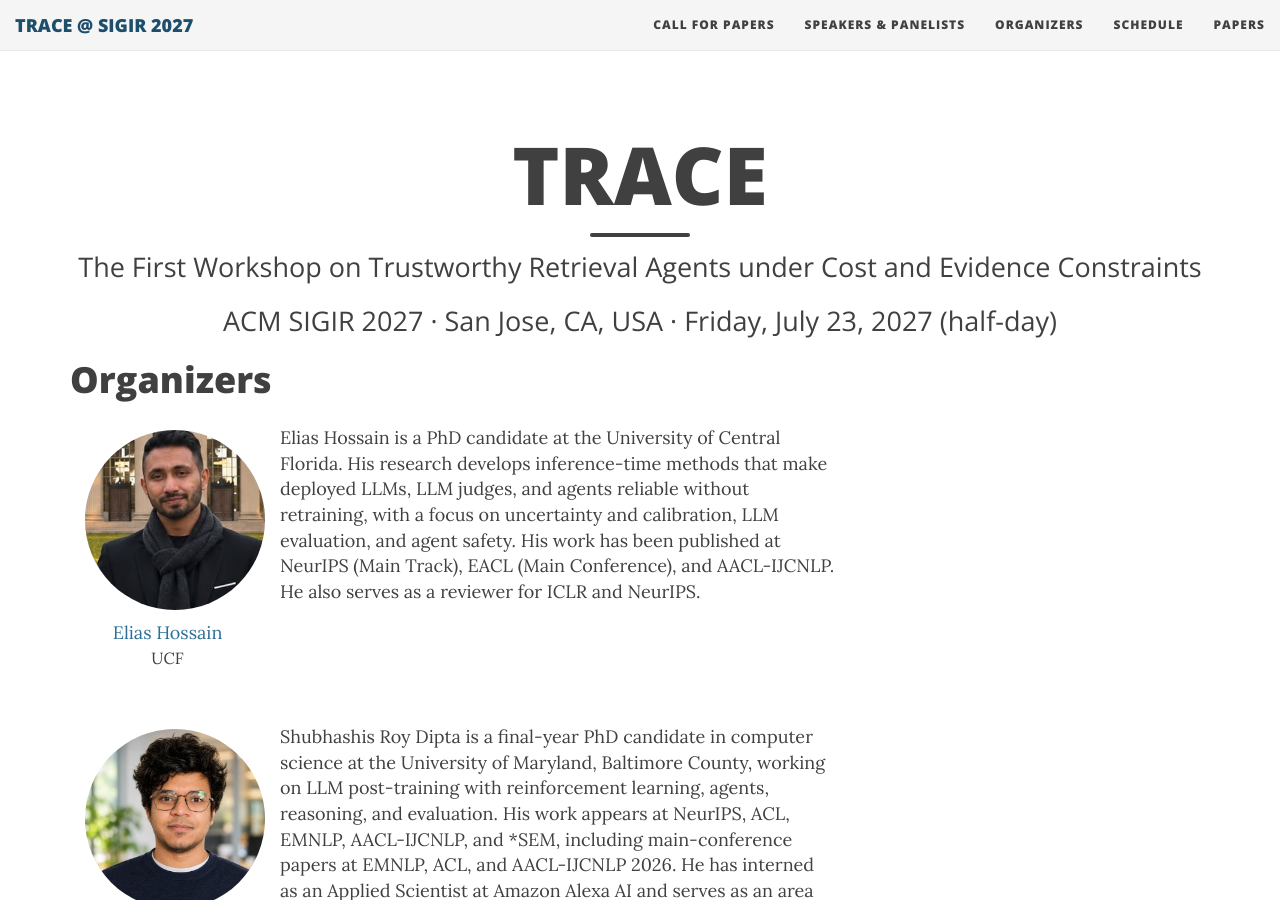
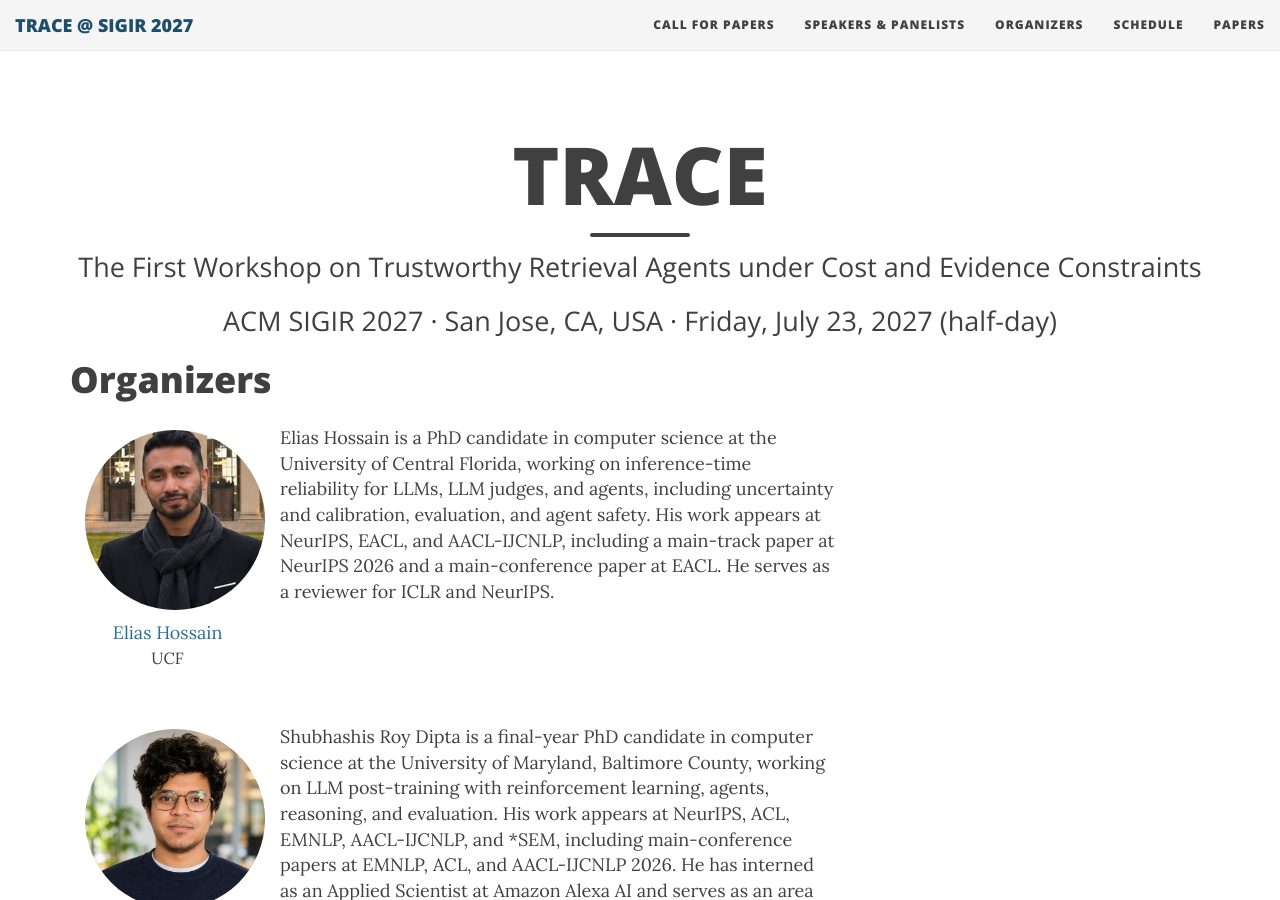
Before and after one commit to trace-workshop/sigir2027, a Jekyll site: the page built from organizers.md, in a window 1280 px wide and 900 px high. Built offline with Jekyll 4.4.1, drawn with Linux system fonts in a browser that asks for light colours; nearby versions of some CDN libraries.

Commit message:
Match Elias's bio to the other organizer bios

```diff
--- a/_data/organizers.yml
+++ b/_data/organizers.yml
@@ -7,7 +7,7 @@ ehossain:
   url: "https://eliashossain001.github.io/"
   affiliation: "UCF"
   img: "ehossain.jpg"
-  bio: "Elias Hossain is a PhD candidate at the University of Central Florida. His research develops inference-time methods that make deployed LLMs, LLM judges, and agents reliable without retraining, with a focus on uncertainty and calibration, LLM evaluation, and agent safety. His work has been published at NeurIPS (Main Track), EACL (Main Conference), and AACL-IJCNLP. He also serves as a reviewer for ICLR and NeurIPS."
+  bio: "Elias Hossain is a PhD candidate in computer science at the University of Central Florida, working on inference-time reliability for LLMs, LLM judges, and agents, including uncertainty and calibration, evaluation, and agent safety. His work appears at NeurIPS, EACL, and AACL-IJCNLP, including a main-track paper at NeurIPS 2026 and a main-conference paper at EACL. He serves as a reviewer for ICLR and NeurIPS."
 
 sdipta:
   name: "Shubhashis Roy Dipta"
```
